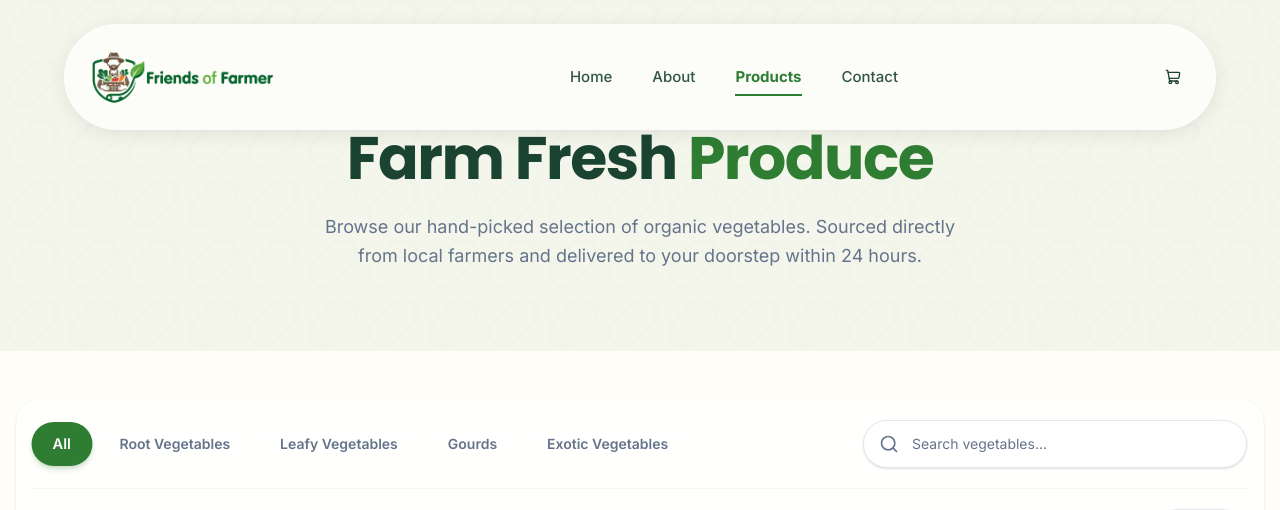
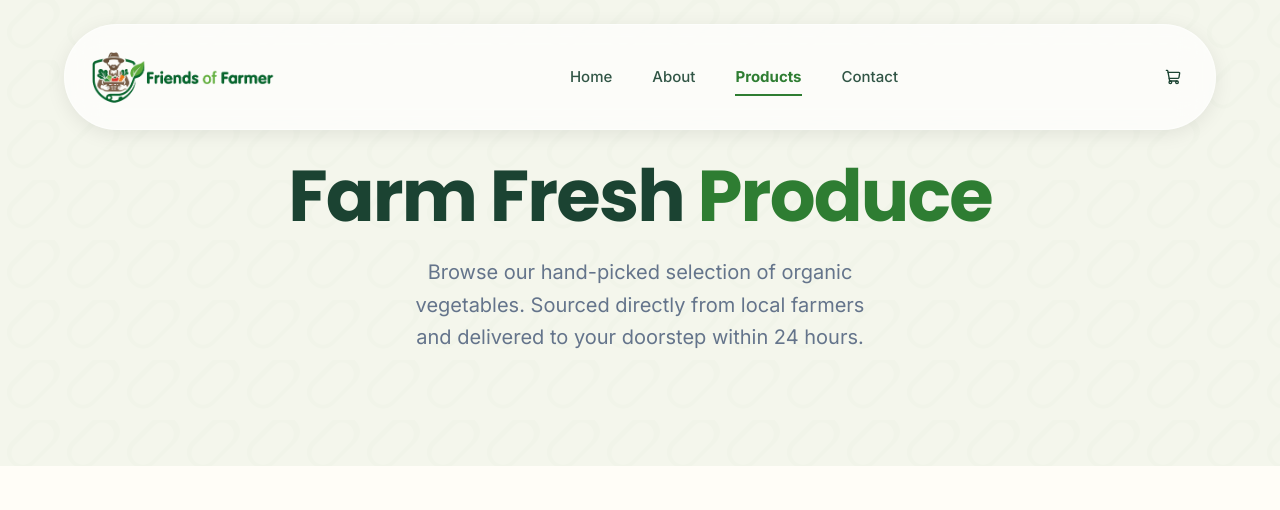
Before and after one commit to Nikhilesh-0007/friend-of-farmer, a Next.js app: page /products in a window 1280 px wide. Shown: the top 510 px of the page. Built offline with nearby package versions, Linux system fonts and the light colour scheme.

Commit message:
Fix hero banner vertical alignment after reverting design

```diff
--- a/src/app/products/page.tsx
+++ b/src/app/products/page.tsx
@@ -47,13 +47,13 @@ export default function ProductsPage() {
   return (
     <PageWrapper>
       {/* Hero Section */}
-      <div className="bg-primary/5 pt-32 pb-20 relative overflow-hidden">
+      <div className="bg-primary/5 pt-40 pb-28 relative overflow-hidden">
         <div className="absolute inset-0 leaf-pattern opacity-50" />
         <div className="container mx-auto px-4 text-center relative z-10">
-          <h1 className="font-heading text-5xl md:text-6xl font-bold mb-6 text-foreground">
+          <h1 className="font-heading text-5xl md:text-6xl lg:text-7xl font-bold mb-6 text-foreground">
             Farm Fresh <span className="text-primary">Produce</span>
           </h1>
-          <p className="text-muted-foreground text-lg max-w-2xl mx-auto leading-relaxed text-balance">
+          <p className="text-muted-foreground text-lg md:text-xl max-w-2xl mx-auto leading-relaxed text-balance">
             Browse our hand-picked selection of organic vegetables. Sourced directly from local farmers and delivered to your doorstep within 24 hours.
           </p>
         </div>
```
